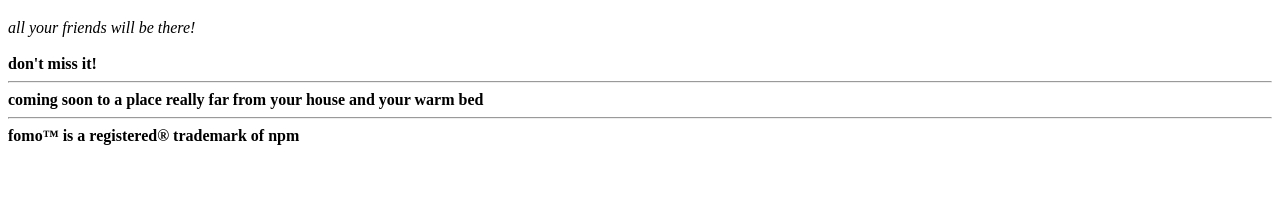
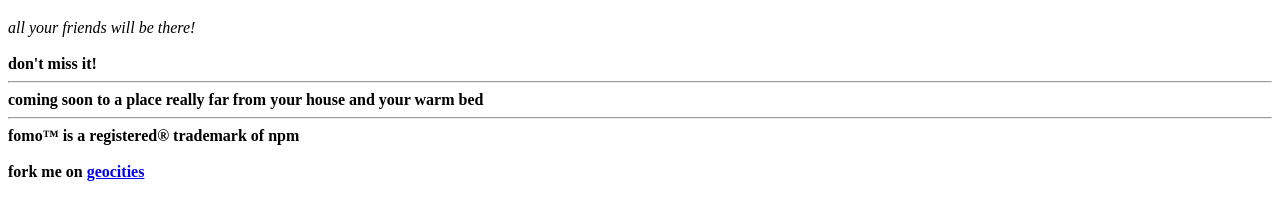
Before and after one commit to junosuarez/fomoconf, a plain HTML site: page index.html in a window 1280 px wide. Shown: the part 69-288 px from the top of the page. Drawn offline with Linux system fonts and the light colour scheme.

Commit message:
Update index.html

```diff
--- a/index.html
+++ b/index.html
@@ -10,3 +10,7 @@
 coming soon to a place really far from your house and your warm bed
 <hr/>
 fomo™ is a registered® trademark of npm
+<br/><br/>
+fork me on <a href="https://github.com/jden/fomoconf/tree/gh-pages">geocities</a>
+</body>
+</html>
```
